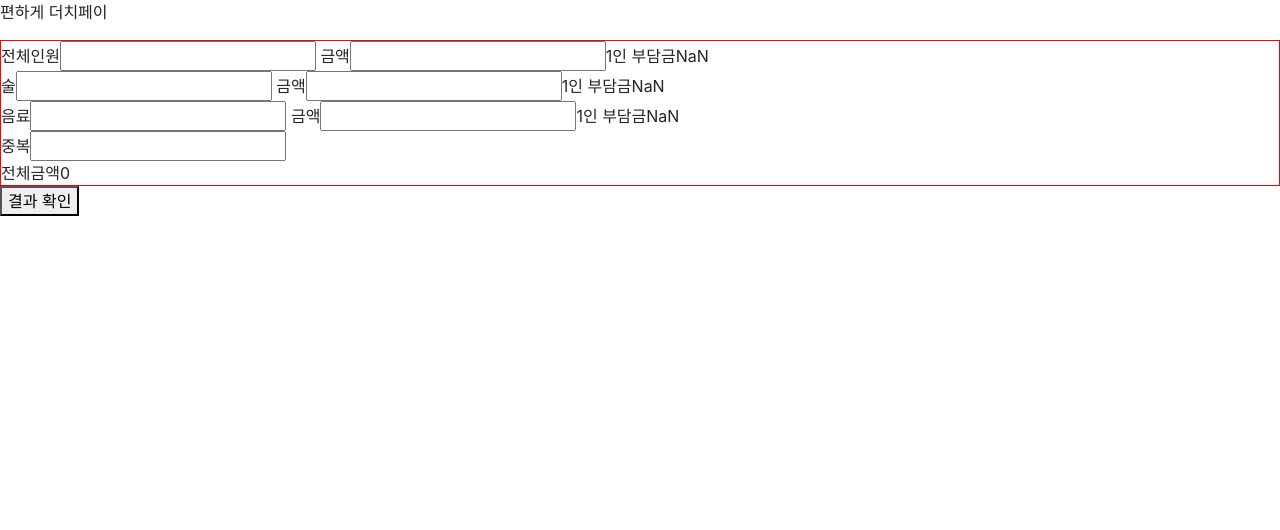
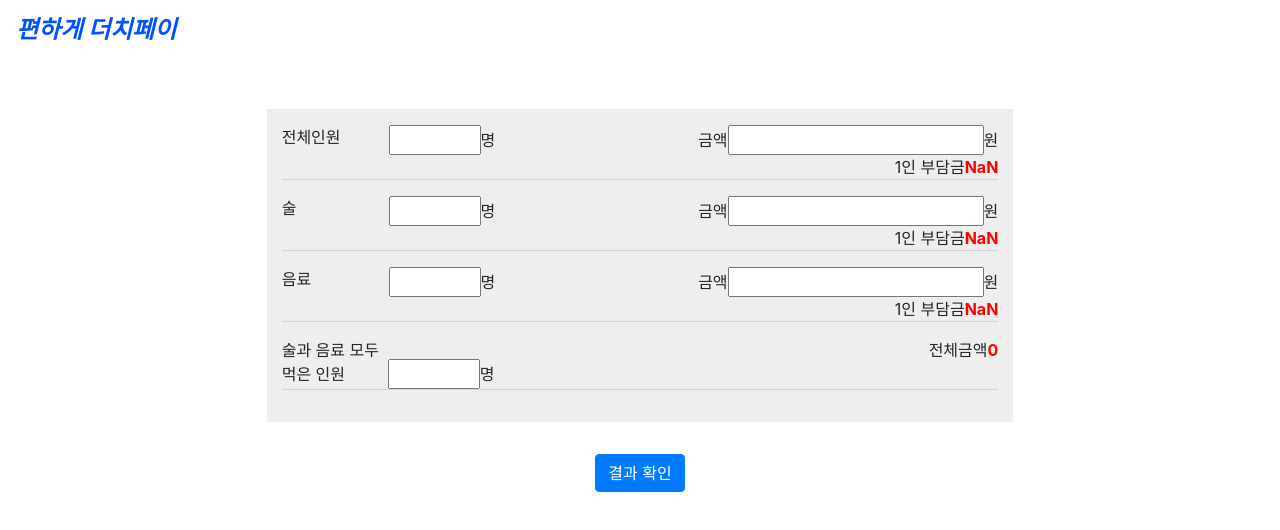
Before and after one commit to qkr30510/dutch-project, a React (Create React App) app: page / in a window 1280 px wide. Shown: the top 530 px of the page. Built offline with nearby package versions, Linux system fonts and the light colour scheme.

Commit message:
1차 완성

```diff
--- a/src/App.js
+++ b/src/App.js
@@ -2,7 +2,7 @@ import React from 'react';
 import Realmain from './Component/Realmain';
 import Result from './Component/Result';
 // import Main from './Component/Main';
-import 'bootstrap/dist/css/bootstrap.css';
+
 import { BrowserRouter, Route, Switch } from 'react-router-dom';
 
 const App = () => {
@@ -11,7 +11,7 @@ const App = () => {
       <BrowserRouter>
         <Switch>
           <Route path="/" exact component={Realmain}></Route>
-          <Route path="/Result"  component={Result}></Route>
+          <Route path="/Result" component={Result}></Route>
         </Switch>
       </BrowserRouter>
     </>
--- a/src/Component/Input.js
+++ b/src/Component/Input.js
@@ -1,9 +1,17 @@
 import React from 'react';
-const Input = ({payvalue,OnChange}) => {
-    return (
-        <>
-            <input type="number" onChange={OnChange} value={payvalue} />
-        </>
-    )
-}
-export default Input
+const Input = ({ payvalue, OnChange}) => {
+
+
+
+  return (
+    <>
+      <input
+        type="text"
+        onChange={OnChange}
+        value={payvalue}
+        className="payinput"
+      />
+    </>
+  );
+};
+export default Input;
--- a/src/Component/Input2.js
+++ b/src/Component/Input2.js
@@ -1,8 +1,8 @@
 import React from 'react';
-const Input2 = ({personvalue,OnChange,}) => {
+const Input2 = ({personvalue,OnChange}) => {
     return (
         <>
-            <input type="number" onChange={OnChange} value={personvalue}/>
+            <input type="text" onChange={OnChange} value={personvalue} className='personinput'/>
         </>
     )
 }
--- a/src/Component/Main.js
+++ b/src/Component/Main.js
@@ -1,59 +1,67 @@
-import React, { useState, useCallback, useEffect, Children } from 'react';
+import React, { useState, useCallback, useEffect } from 'react';
 import Input from './Input';
 import Input2 from './Input2';
-import Resultmath from './Resultmath';
+import './../Css/Main.scss';
 
-const Main = ({ setresults, dd,settotalperson,settotalprice}) => {
-// const Main = ({dd, setaa, setbb }) => {
+const Main = ({ setresults, dd, settotalperson, settotalprice }) => {
+  // const Main = ({dd, setaa, setbb }) => {
   const [payvalue, setPayvalue] = useState('');
   const [personvalue, setPersonvalue] = useState('');
   // const [result, setResult] = useState([]);
   const [result, setResult] = useState();
   // const [resultss, setResultss] = useState();
 
-
-
   const OnChange = useCallback((e) => {
     setPayvalue(e.target.value);
   }, []);
 
   const OnChange2 = useCallback((e) => {
+    // setPersonvalue;
     setPersonvalue(e.target.value);
   }, []);
-
 
   useEffect(
     (e) => {
       setResult(personvalue / payvalue);
       setresults((prevState) => {
-        const t  = [...prevState]
-        t[dd-1] = personvalue / payvalue;
-        return  t;
-       })
-       settotalperson((prev)=>{
-         const s = [...prev]
-         s[dd-1] = payvalue
-         return s;
-       })
-       settotalprice((prev)=>{
-        const s = [...prev]
-        s[dd-1] = personvalue
+        const t = [...prevState];
+        t[dd - 1] = personvalue / payvalue;
+        return t;
+      });
+      settotalperson((prev) => {
+        const s = [...prev];
+        s[dd - 1] = payvalue;
         return s;
-      })
+      });
+      settotalprice((prev) => {
+        const s = [...prev];
+        s[dd - 1] = personvalue;
+        return s;
+      });
     },
+
     [personvalue, payvalue],
     // [personvalue, payvalue, setresults],
   );
 
-//  console.log('id',dd,'result',result)
+  console.log(personvalue.toString().replace(/\B(?=(\d{3})+(?!\d))/g, ','));
+
+  //  console.log('id',dd,'result',result)
 
   return (
-    <>
-      <Input2 value={payvalue} OnChange={OnChange} /> <span>금액</span>
-      <Input value={personvalue} OnChange={OnChange2} />
-      <span>1인 부담금</span>
-      <Resultmath dd={dd} result={result} ><span>{Children}</span></Resultmath>
-    </>
+    <div className="main">
+      <Input2 value={payvalue} OnChange={OnChange} />
+      <span>명</span>
+      <div className="pay">
+        <span>금액</span>
+        <Input value={personvalue} OnChange={OnChange2} />
+        <span>원</span>
+      </div>
+      <div className="oneperson">
+        <span>1인 부담금</span>
+        <span className="oneresult">{result}</span>
+      </div>
+    </div>
   );
 };
 export default Main;
--- a/src/Component/Realmain.js
+++ b/src/Component/Realmain.js
@@ -1,13 +1,9 @@
 import React, { useState } from 'react';
 import Main from './Main';
-import styled from 'styled-components';
 import Input2 from './Input2';
 import Input from './Input';
 import { Link, Redirect } from 'react-router-dom';
-
-const Wrap = styled.div`
-  border: 1px solid red;
-`;
+import './../Css/Realmain.scss';
 
 const Paylists = [
   {
@@ -31,7 +27,7 @@ const Realmain = ({ history }) => {
   const [move, setmove] = useState(false);
 
   let Paylist = Paylists.map((paycontent) => (
-    <div key={paycontent.id}>
+    <div key={paycontent.id} className="sbox">
       <span>{paycontent.title}</span>
       <Main
         setresults={setresults}
@@ -58,36 +54,44 @@ const Realmain = ({ history }) => {
       // Number(totalperson[0]) + Number(totalperson[1]) + Number(totalperson[2]),
       // '전체금액',
       // Number(totalprice[0]) + Number(totalprice[1]) + Number(totalprice[2]),
-      results
+      results,
     );
     setmove(true);
   };
   // console.log(results)
   // const Totalperson =
+
+  const totalfee = Number(totalprice[0])+Number(totalprice[1])+Number(totalprice[2])
+
+
   return (
-    <div>
-      <p>편하게 더치페이 </p>
-      <Wrap>
+    <div className="wrap">
+      <h1>편하게 더치페이 </h1>
+      <div className="col-xs-7 col-md-7 boxwrap">
         {Paylist}
-        <div>
-          <span>중복</span>
+        <div  className="sbox">
+          <div className='main'>
+          <span className='duble'>술과 음료 모두 먹은 인원</span>
           <Input2 />
+          <span>명</span>
+          </div>
+          <div>
+            <span>전체금액</span>
+            <span className='oneresult'>
+            {totalfee}
+            </span>
+
+          </div>
         </div>
         {/* <div >
           <span>전체인원</span>
           {Number(totalperson[0])+Number(totalperson[1])+Number(totalperson[2])}
         </div>       */}
-        <div>
-          <span>전체금액</span>
-          {Number(totalprice[0]) +
-            Number(totalprice[1]) +
-            Number(totalprice[2])}
-        </div>
-      </Wrap>
-      <button type="button" onClick={onClick}>
+      </div>
+      <button className="btn btn-primary" type="button" onClick={onClick}>
         결과 확인
       </button>
-      {move && <Redirect to={{ pathname: './Result', state: { results}}}/>}
+      {move && <Redirect to={{ pathname: './Result', state: { results } }} />}
     </div>
   );
 };
--- a/src/Component/Resultmath.js
+++ /dev/null
@@ -1,12 +0,0 @@
-import React from 'react';
-const Resultmath = ({ dd, result}) => {
-
-  return (
-    <>
-
-        {result}
-
-    </>
-  );
-};
-export default Resultmath;
--- /dev/null
+++ b/src/Css/Main.scss
@@ -0,0 +1,17 @@
+.main{
+    display:inline-block;
+    width:calc(100% - 15%)
+
+}
+
+.pay{
+    float:right;
+}
+
+.personinput{
+    width:15%;
+    text-align: right;
+}
+.payinput{
+    text-align: right;
+}
--- /dev/null
+++ b/src/Css/Realmain.scss
@@ -0,0 +1,65 @@
+.wrap{
+
+  h1{
+      font-size:1.5rem;
+      font-weight: 700;
+      padding:1rem;
+      font-style: italic;
+      color:#0053ff;
+      margin-bottom:3rem;
+  }
+}
+.boxwrap{
+    background:#eee;
+    padding:1rem;
+
+
+}
+
+.col-md-7{
+    margin:auto;
+
+}
+
+.btn{
+    display:block !important;
+    margin:auto;
+    margin-top:2rem;
+
+}
+.sbox{
+    border-bottom:1px solid lightgray;
+    display: flex;
+    justify-content: space-between;
+    margin-bottom:1rem;
+    // align-items: center;
+
+}
+
+.main{
+    display:inline-block;
+    width:calc(100% - 15%)
+
+}
+.duble{width:17.5%; display:inline-block}
+
+.pay{
+    float:right;
+}
+
+.personinput{
+    width:15%;
+    text-align: right;
+}
+.payinput{
+    text-align: right;
+
+}
+
+.oneperson{
+    text-align: right;
+}
+.oneresult{
+    color:red;
+    font-weight: 700;;
+}
--- a/src/index.js
+++ b/src/index.js
@@ -2,7 +2,7 @@ import React from 'react';
 import ReactDOM from 'react-dom';
 import './index.css';
 import App from './App';
-
+import 'bootstrap/dist/css/bootstrap.css';
 
 ReactDOM.render(
   <React.StrictMode>
```
Also changed, not shown: package.json (+8 -7 lines), 1 other file (tests, documents, lock files or other folders).
